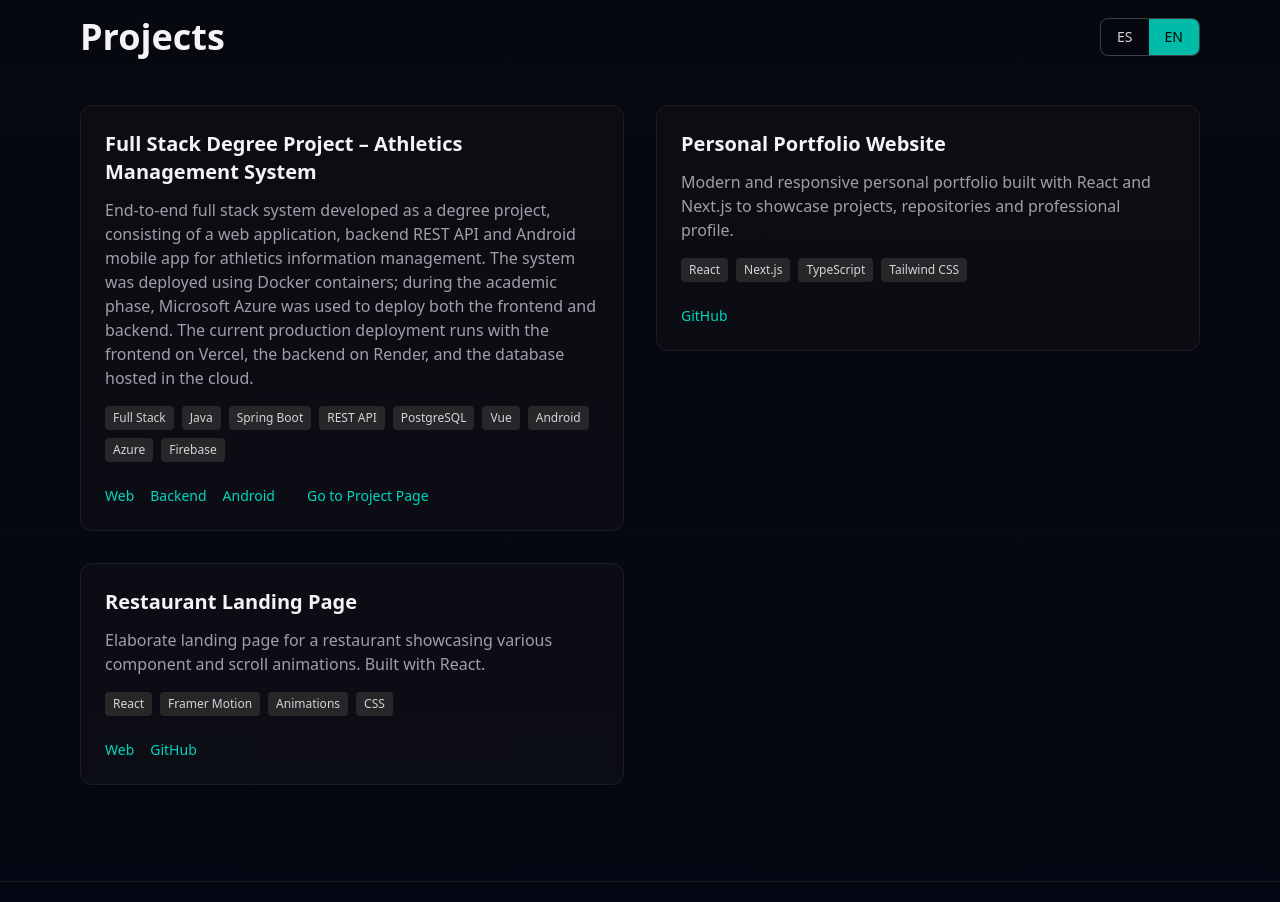
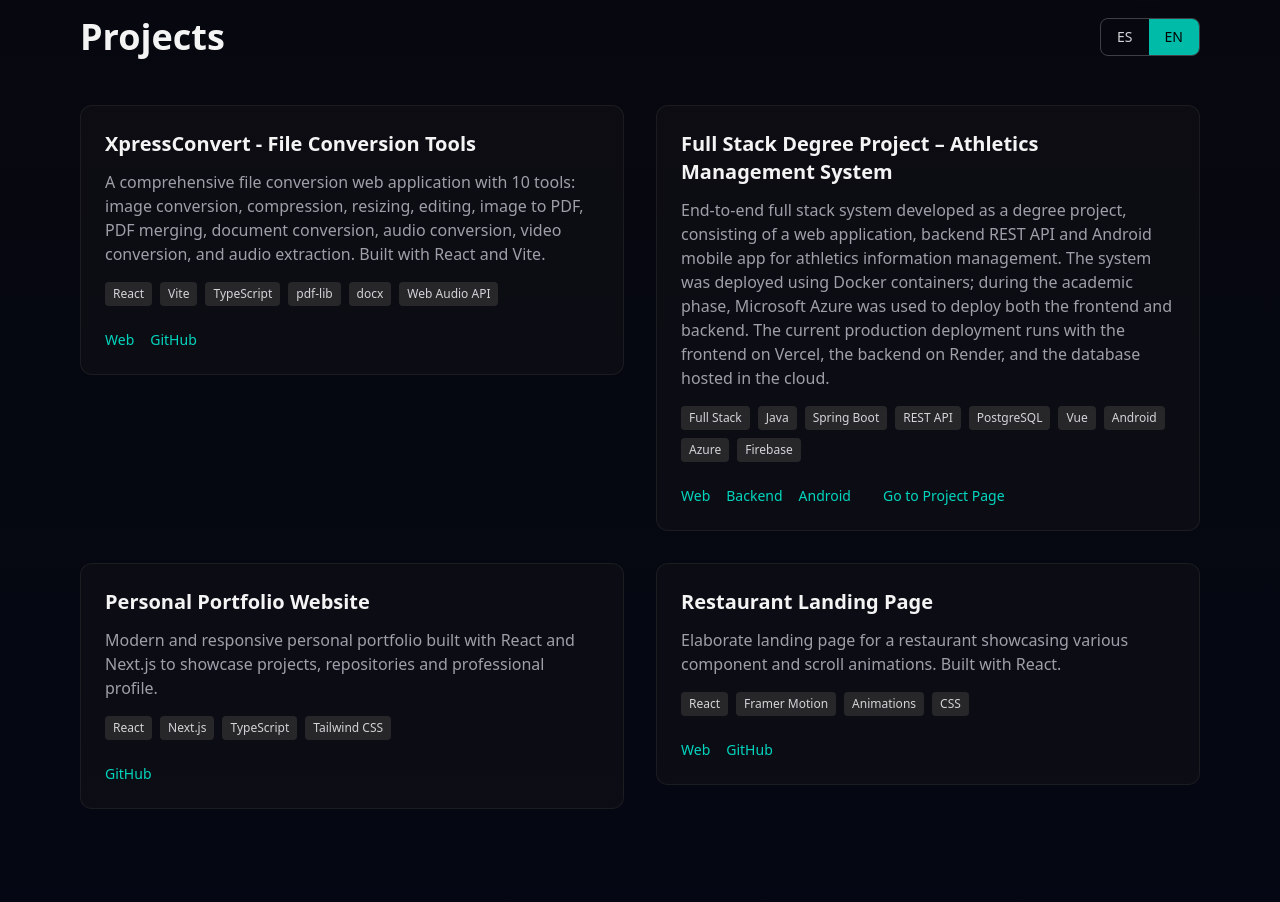
Before and after one commit to XaviX598/portfolio, a Next.js app: page / in a window 1280 px wide. Shown: the part 960-1862 px from the top of the page. Built offline with nearby package versions, Linux system fonts and the light colour scheme; no server answers.

Commit message:
Add XpressConvert project to portfolio

```diff
--- a/components/Projects.tsx
+++ b/components/Projects.tsx
@@ -5,6 +5,23 @@ import FadeIn from "./FadeIn";
 
 const projects = {
   en: [
+    {
+      title: "XpressConvert - File Conversion Tools",
+      description:
+        "A comprehensive file conversion web application with 10 tools: image conversion, compression, resizing, editing, image to PDF, PDF merging, document conversion, audio conversion, video conversion, and audio extraction. Built with React and Vite.",
+      tech: [
+        "React",
+        "Vite",
+        "TypeScript",
+        "pdf-lib",
+        "docx",
+        "Web Audio API",
+      ],
+      links: {
+        web: "https://xpressconvert.vercel.app",
+        github: "https://github.com/XaviX598/Xpressconvert",
+      },
+    },
     {
       title: "Full Stack Degree Project – Athletics Management System",
       description:
@@ -50,6 +67,23 @@ const projects = {
     },
   ],
   es: [
+    {
+      title: "XpressConvert - Herramientas de Conversión de Archivos",
+      description:
+        "Aplicación web completa de conversión de archivos con 10 herramientas: conversión de imágenes, compresión, redimensionamiento, edición, imagen a PDF, fusión de PDFs, conversión de documentos, conversión de audio, conversión de video y extracción de audio. Desarrollado con React y Vite.",
+      tech: [
+        "React",
+        "Vite",
+        "TypeScript",
+        "pdf-lib",
+        "docx",
+        "Web Audio API",
+      ],
+      links: {
+        web: "https://xpressconvert.vercel.app",
+        github: "https://github.com/XaviX598/Xpressconvert",
+      },
+    },
     {
       title: "Sistema de Gestión de Atletismo",
       description:
```
